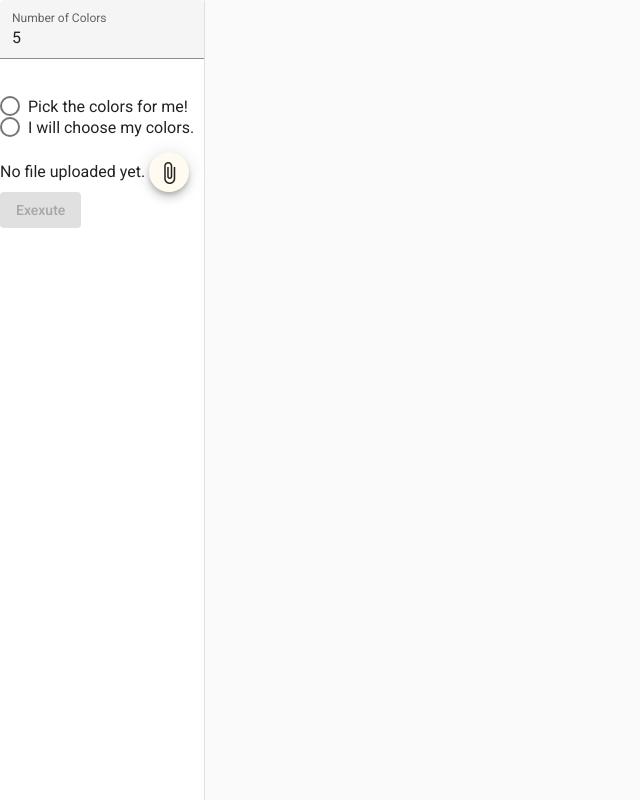
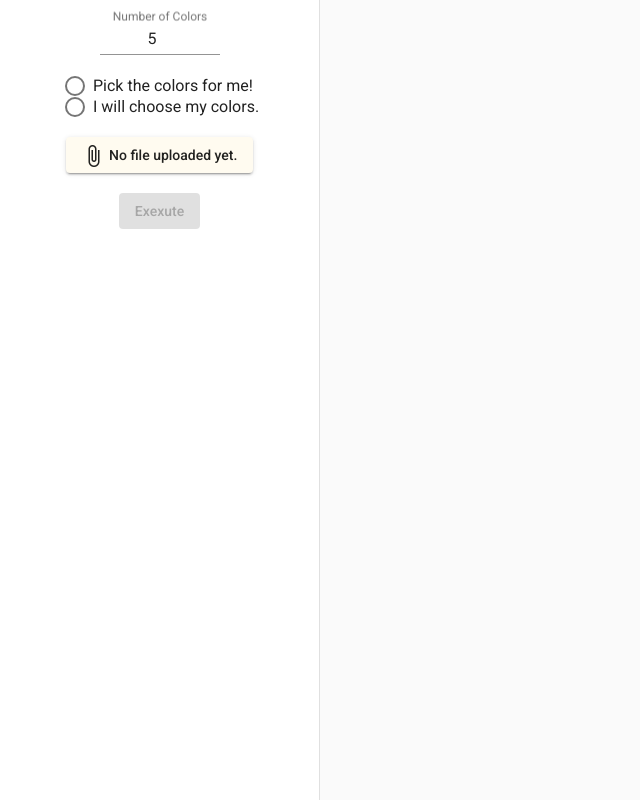
Before and after one commit to florencelauer/crochet, an Angular app: page / in a window 1280 px wide. Shown: the top 800 px of the page, without its empty margins (0-640 px from the left). Built offline with nearby package versions, Linux system fonts and the light colour scheme; what kmeans-ts would draw is missing.

Commit message:
Beautify the pattern maker page

```diff
--- a/src/app/pattern-maker/pattern-maker.component.css
+++ b/src/app/pattern-maker/pattern-maker.component.css
@@ -1,15 +1,56 @@
+.sidenav {
+    width: 320px;
+}
+
+.color-number {
+    display: block;
+    margin-left: auto;
+    margin-right: auto;
+    margin-top: 10px;
+    width: 120px;
+    text-align: center;
+}
 
 .color-radio {
     display: flex;
     flex-direction: column;
-    margin: 15px 0;
     align-items: flex-start;
+    margin-left: 65px;
+    margin-right: 65px;
+    margin-bottom: 20px;
+}
+
+.color-canvas {
+    margin-bottom: -3px;
+}
+
+.color-selection {
+    display: block;
+    margin-left: auto;
+    margin-right: auto;
+    text-align: center;
+}
+
+.slider {
+    width: 60px;
+    text-align: center;
 }
 
 .file-input {
     display: none;
 }
 
+.file-upload {
+    text-align: center;
+    margin-bottom: 20px;
+}
+
+.execute-btn {
+    display: block;
+    margin-left: auto;
+    margin-right: auto;
+}
+
 .invisible-canvas {
     display: none;
 }
--- a/src/app/pattern-maker/pattern-maker.component.html
+++ b/src/app/pattern-maker/pattern-maker.component.html
@@ -1,28 +1,31 @@
-<mat-sidenav-container class="example-container">
-  <mat-sidenav #sidenav mode="side" opened class="sidenav"
-               [fixedInViewport]="false">
-    <mat-form-field appearance="fill">
+<mat-sidenav-container class="pattern-container">
+  <mat-sidenav #sidenav mode="side" opened class="sidenav" fixedInViewport="true">
+    <mat-form-field class="color-number" >
         <mat-label>Number of Colors</mat-label>
         <input matInput [(ngModel)]="colorNumber" type="number" (change)="pickColors()">
     </mat-form-field>
 
-    <mat-radio-group aria-label="Select an option" class="color-radio" [(ngModel)]="autoColors" (change)="pickColors()">
+    <mat-radio-group color="accent" class="color-radio" [(ngModel)]="autoColors" (change)="pickColors()">
       <mat-radio-button value=0 checked>Pick the colors for me!</mat-radio-button>
       <mat-radio-button value=1>I will choose my colors.</mat-radio-button>
     </mat-radio-group>
 
-    <div *ngIf="showColorPicker">
-      <form class="color-selection">
-        <div *ngFor="let color of colors; let i = index; trackBy:trackByFn"> {{i+1}}
-            <mat-slider class="r-slider" max=255 min=0 step=1 [(ngModel)]="colors[i][0]" name="{{i}}{{0}}">
-              <input matSliderThumb [(ngModel)]="colors[i][0]" name="{{i}}{{0}}">
-            </mat-slider>
-            <mat-slider class="g-slider" max=255 min=0 step=1 [(ngModel)]="colors[i][1]" name="{{i}}{{1}}">
-              <input matSliderThumb [(ngModel)]="colors[i][1]" name="{{i}}{{1}}">
-            </mat-slider>
-            <mat-slider class="b-slider" max=255 min=0 step=1 [(ngModel)]="colors[i][2]" name="{{i}}{{2}}">
-              <input matSliderThumb [(ngModel)]="colors[i][2]" name="{{i}}{{2}}">
-            </mat-slider>
+    <div *ngIf="showColorPicker" class="color-selection">
+      <form>
+        <div *ngFor="let color of colors; let i = index; trackBy:trackByFn">
+          <canvas id="canvas{{i}}" class="color-canvas" width="20" height="20"></canvas>
+          <mat-form-field class="slider" color="accent">
+            <mat-label>R</mat-label>
+            <input matInput [(ngModel)]="colors[i][0]" name="{{i}}{{0}}" type="number" min=0 max=255 (ngModelChange)="draw()">
+          </mat-form-field>
+          <mat-form-field class="slider" color="accent">
+            <mat-label>G</mat-label>
+            <input matInput [(ngModel)]="colors[i][1]" name="{{i}}{{1}}" type="number" min=0 max=255 (ngModelChange)="draw()">
+          </mat-form-field>
+          <mat-form-field class="slider" color="accent">
+            <mat-label>B</mat-label>
+            <input matInput [(ngModel)]="colors[i][2]" name="{{i}}{{2}}" type="number" min=0 max=255 (ngModelChange)="draw()">
+          </mat-form-field>
         </div>
       </form>
     </div>
@@ -32,15 +35,14 @@
             (change)="onFileSelected($event)" #fileUpload>
 
     <div class="file-upload">
+      <button mat-raised-button color="primary" class="upload-btn"
+      (click)="fileUpload.click()">
+        <mat-icon>attach_file</mat-icon>
         {{fileName || "No file uploaded yet."}}
-
-        <button mat-mini-fab color="primary" class="upload-btn"
-          (click)="fileUpload.click()">
-            <mat-icon>attach_file</mat-icon>
-        </button>
+      </button>
     </div>
 
-    <button mat-flat-button color="primary" class="upload-btn"
+    <button mat-flat-button color="primary" class="execute-btn"
       [disabled]="!image"
       (click)="execute()">
       Exexute
--- a/src/app/pattern-maker/pattern-maker.component.ts
+++ b/src/app/pattern-maker/pattern-maker.component.ts
@@ -68,5 +68,18 @@ export class PatternMakerComponent {
 
   trackByFn(index: any, item: any) {
     return index;
- }
+  }
+
+  draw() {
+    for(var i = 0; i < this.colorNumber; i++) {
+      var canvas: any = document.getElementById('canvas' + i);
+      var context: CanvasRenderingContext2D = canvas.getContext('2d');
+      var width = canvas.width;
+      var height = canvas.height;
+
+      context.clearRect(0, 0, width, height);
+      context.fillStyle = "rgba(" + this.colors[i][0] + "," + this.colors[i][1] + "," + this.colors[i][2] + ", 1)";
+      context.fillRect(0, 0, width, height);
+    }
+  }
 }
```
